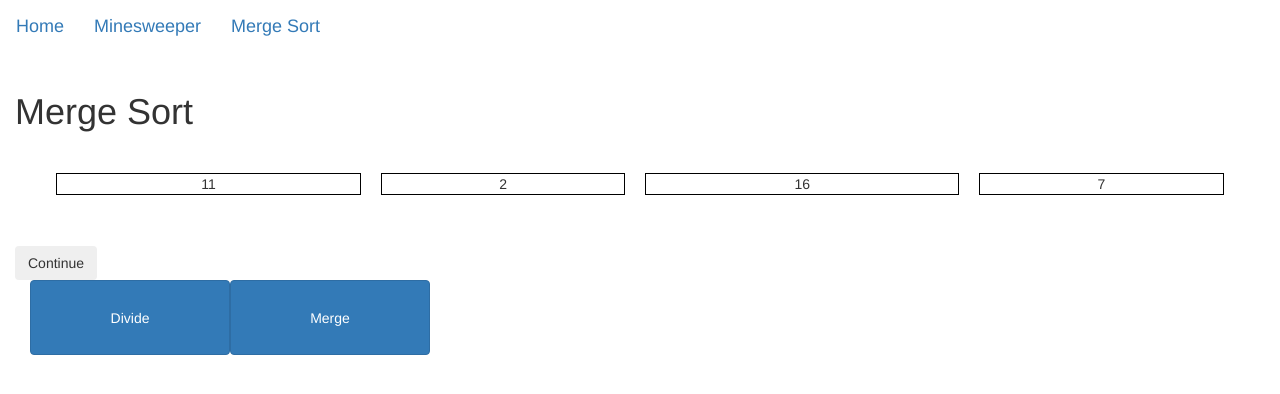
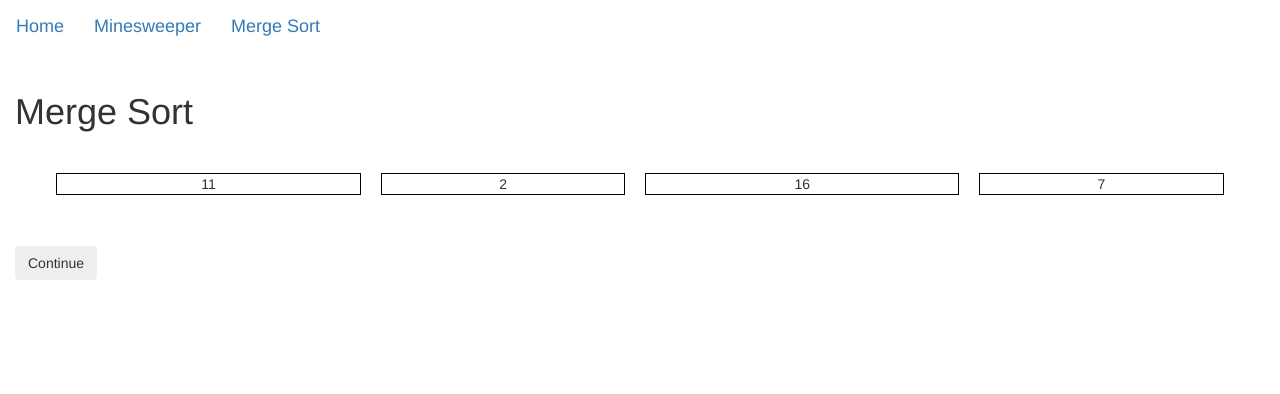
Before and after one commit to simon-lammes/angular-app, an Angular app: page /mergesort in a window 1280 px wide. Shown: the top 394 px of the page. Built offline with nearby package versions, Linux system fonts and the light colour scheme.

Commit message:
step back

```diff
--- a/src/app/sorting-games/merge-sort-array/merge-sort-array.ts
+++ b/src/app/sorting-games/merge-sort-array/merge-sort-array.ts
@@ -13,9 +13,7 @@ export class MergeSortArray {
   constructor(array: ArrayCell[], parentArray: MergeSortArray) {
     this.parentArray = parentArray;
     this.array = array;
-    if (array.length === 1) {
-      this.isSorted = true;
-    }
+    this.isSorted = array.length === 1;
     this.leftPointer = 0;
     this.rightPointer = 0;
   }
--- a/src/app/sorting-games/merge-sort/merge-sort.component.html
+++ b/src/app/sorting-games/merge-sort/merge-sort.component.html
@@ -2,7 +2,4 @@
   <h1>Merge Sort</h1>
   <app-merge-sort-array [array]="array"></app-merge-sort-array>
   <button class="btn" (click)="onContinueClicked()">Continue</button>
-  <div class="step-options container-fluid" *ngIf="!playerHasChosenCorrectStep">
-    <app-step *ngFor="let step of possibleSteps" [step]="step" (stepClicked)="onStepClicked($event)"></app-step>
-  </div>
 </div>
--- a/src/app/sorting-games/merge-sort/merge-sort.component.ts
+++ b/src/app/sorting-games/merge-sort/merge-sort.component.ts
@@ -5,8 +5,6 @@ import { ArrayCell } from '../array-cell/array-cell';
 import { ArrayDataSource } from '@angular/cdk/collections';
 import { last } from '@angular/router/src/utils/collection';
 import { MergeSortArray } from '../merge-sort-array/merge-sort-array';
-import { Step } from '../step/step.enum';
-import { StepService } from '../step.service';
 
 @Component({
   selector: 'app-merge-sort',
@@ -16,19 +14,14 @@ import { StepService } from '../step.service';
 export class MergeSortComponent implements OnInit {
 
   array: MergeSortArray;
-  possibleSteps: Step[];
 
-  constructor(private randomArrayService: RandomArrayService, private stepService: StepService) { }
+  constructor(private randomArrayService: RandomArrayService) { }
 
   ngOnInit() {
     this.array = new MergeSortArray(this.randomArrayService.getRandomArray(4, 0, 20), null);
-    this.possibleSteps = this.stepService.getAllSteps();
   }
 
   onContinueClicked() {
     this.array.nextStep();
   }
-
-  onStepClicked(step: Step) {
-  }
 }
--- a/src/app/sorting-games/sorting-games.module.ts
+++ b/src/app/sorting-games/sorting-games.module.ts
@@ -3,11 +3,10 @@ import { CommonModule } from '@angular/common';
 import { MergeSortComponent } from './merge-sort/merge-sort.component';
 import { RouterModule } from '@angular/router';
 import { ArrayCellComponent } from './array-cell/array-cell.component';
-import { StepComponent } from './step/step.component';
 import { MergeSortArrayComponent } from './merge-sort-array/merge-sort-array.component';
 
 @NgModule({
-  declarations: [MergeSortComponent, ArrayCellComponent, StepComponent, MergeSortArrayComponent],
+  declarations: [MergeSortComponent, ArrayCellComponent, MergeSortArrayComponent],
   imports: [
     CommonModule,
     RouterModule.forChild([
--- a/src/app/sorting-games/step.service.ts
+++ /dev/null
@@ -1,14 +0,0 @@
-import { Injectable } from '@angular/core';
-import { Step } from './step/step.enum';
-
-@Injectable({
-  providedIn: 'root'
-})
-export class StepService {
-
-  constructor() { }
-
-  getAllSteps(): Step[] {
-    return [Step.DIVIDE, Step.MERGE];
-  }
-}
--- a/src/app/sorting-games/step/step.component.css
+++ /dev/null
@@ -1,4 +0,0 @@
-button {
-  min-width: 200px;
-  min-height: 75px;
-}
--- a/src/app/sorting-games/step/step.component.html
+++ /dev/null
@@ -1 +0,0 @@
-<button class="btn btn-primary" (click)="onStepClicked()">{{ step.toLocaleString() }}</button>
--- a/src/app/sorting-games/step/step.component.ts
+++ /dev/null
@@ -1,24 +0,0 @@
-import { StepService } from './../step.service';
-
-import { Component, OnInit, Input, Output, EventEmitter } from '@angular/core';
-import { Step } from './step.enum';
-
-@Component({
-  selector: 'app-step',
-  templateUrl: './step.component.html',
-  styleUrls: ['./step.component.css']
-})
-export class StepComponent implements OnInit {
-
-  @Input() step: Step;
-  @Output() stepClicked: EventEmitter<Step> = new EventEmitter<Step>();
-
-  constructor(private stepSevice: StepService) { }
-
-  ngOnInit() {
-  }
-
-  onStepClicked() {
-    this.stepClicked.emit(this.step);
-  }
-}
--- a/src/app/sorting-games/step/step.enum.ts
+++ /dev/null
@@ -1,4 +0,0 @@
-export enum Step {
-  DIVIDE = 'Divide',
-  MERGE = 'Merge'
-}
```
Also changed, not shown: 2 other files (tests, documents, lock files or other folders).
